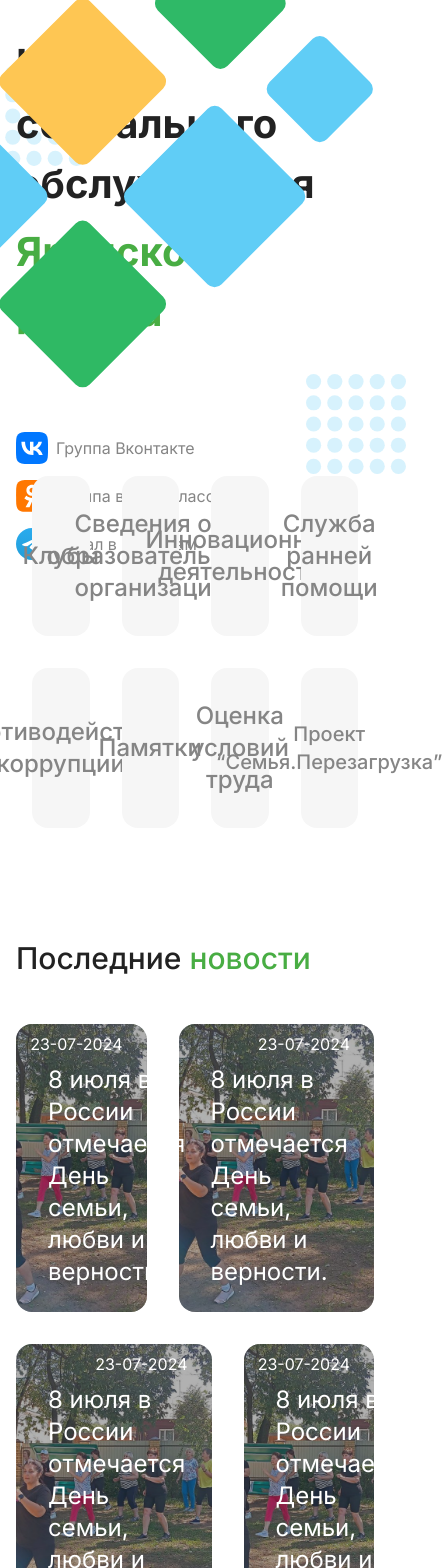
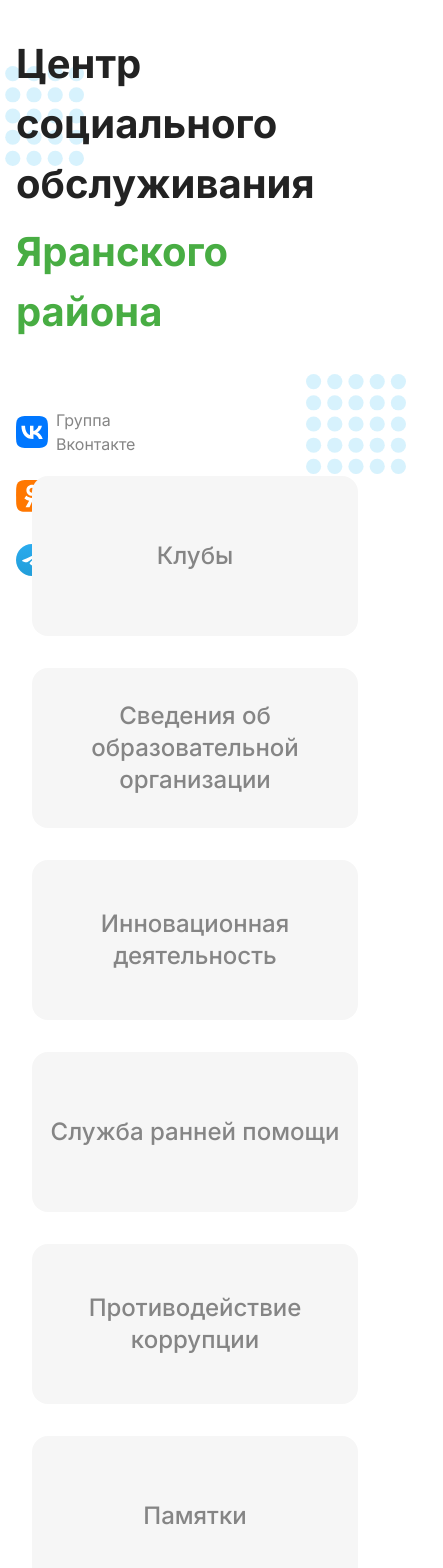
Before and after one commit to d9m0n4/social, a Next.js app: page / in a window 390 px wide. Shown: the part 432-2000 px from the top of the page, 443 px wide, since content can reach past the window. Built offline with nearby package versions, Linux system fonts and the light colour scheme.

Commit message:
adaptive main page

```diff
--- a/src/app/page.tsx
+++ b/src/app/page.tsx
@@ -11,12 +11,12 @@ export default function Home() {
       <div className="flex h-dvh flex-col">
         <Header />
         <section className="container grid h-full grid-cols-hero grid-rows-2">
-          <div className="relative flex flex-col justify-center gap-2 text-[40px] font-bold before:absolute before:-left-8 before:top-8 before:content-dots">
+          <div className="col-span-full lg:col-span-1 relative flex flex-col justify-center gap-2 text-[40px] font-bold before:absolute before:-left-8 before:top-8 before:content-dots">
             <h1 className="relative block text-text">Центр социального обслуживания</h1>
             <h1 className="text-green">Яранского района</h1>
           </div>
 
-          <div className="relative flex justify-end">
+          <div className=" relative hidden xl:flex justify-end">
             <div className="absolute top-[-96px]">
               <MainImage />
             </div>
--- a/src/widgets/additionally/Additionally.tsx
+++ b/src/widgets/additionally/Additionally.tsx
@@ -3,7 +3,7 @@ import Link from 'next/link';
 export const Additionally = () => {
   return (
     <div className="container">
-      <div className="mb-24 grid grid-cols-4 gap-8 rounded-2xl p-4 text-gray">
+      <div className="mb-24 grid grid-cols-1 sm:grid-cols-2 xl:grid-cols-4 lg:grid-cols-3 gap-8 rounded-2xl p-4 text-gray">
         <Link href="/">
           <div className="flex h-40 items-center justify-center rounded-2xl bg-[#f6f6f6] px-2 text-center text-2xl font-medium transition-transform hover:scale-105 hover:text-black">
             <h4>Клубы</h4>
--- a/src/widgets/lastNews/LastNews.tsx
+++ b/src/widgets/lastNews/LastNews.tsx
@@ -11,7 +11,7 @@ export const LastNews = () => {
           </h2>
         </div>
         <div className="grid grid-cols-12 gap-8">
-          <div className="relative col-span-5 flex h-72 items-end rounded-2xl px-8 py-6">
+          <div className="relative col-span-full xl:col-span-5 lg:col-span-6 flex h-72 items-end rounded-2xl px-8 py-6">
             <h1 className="z-10 cursor-pointer text-2xl text-white transition-colors hover:text-black">
               8 июля в России отмечается День семьи, любви и верности.
             </h1>
@@ -20,7 +20,7 @@ export const LastNews = () => {
             <div className="absolute inset-0 rounded-2xl bg-black bg-opacity-35" />
           </div>
 
-          <div className="relative col-span-7 flex h-72 items-end rounded-2xl px-8 py-6">
+          <div className="relative col-span-full xl:col-span-7 lg:col-span-6 flex h-72 items-end rounded-2xl px-8 py-6">
             <h1 className="z-10 cursor-pointer text-2xl text-white transition-colors hover:text-black">
               8 июля в России отмечается День семьи, любви и верности.
             </h1>
@@ -29,7 +29,7 @@ export const LastNews = () => {
             <div className="absolute inset-0 rounded-2xl bg-black bg-opacity-35" />
           </div>
 
-          <div className="relative col-span-7 flex h-72 items-end rounded-2xl px-8 py-6">
+          <div className="relative col-span-full xl:col-span-7 lg:col-span-6 flex h-72 items-end rounded-2xl px-8 py-6">
             <h1 className="z-10 cursor-pointer text-2xl text-white transition-colors hover:text-black">
               8 июля в России отмечается День семьи, любви и верности.
             </h1>
@@ -38,7 +38,7 @@ export const LastNews = () => {
             <div className="absolute inset-0 rounded-2xl bg-black bg-opacity-35" />
           </div>
 
-          <div className="relative col-span-5 flex h-72 items-end rounded-2xl px-8 py-6">
+          <div className="relative col-span-full xl:col-span-5 lg:col-span-6 flex h-72 items-end rounded-2xl px-8 py-6">
             <h1 className="z-10 cursor-pointer text-2xl text-white transition-colors hover:text-black">
               8 июля в России отмечается День семьи, любви и верности.
             </h1>
```
